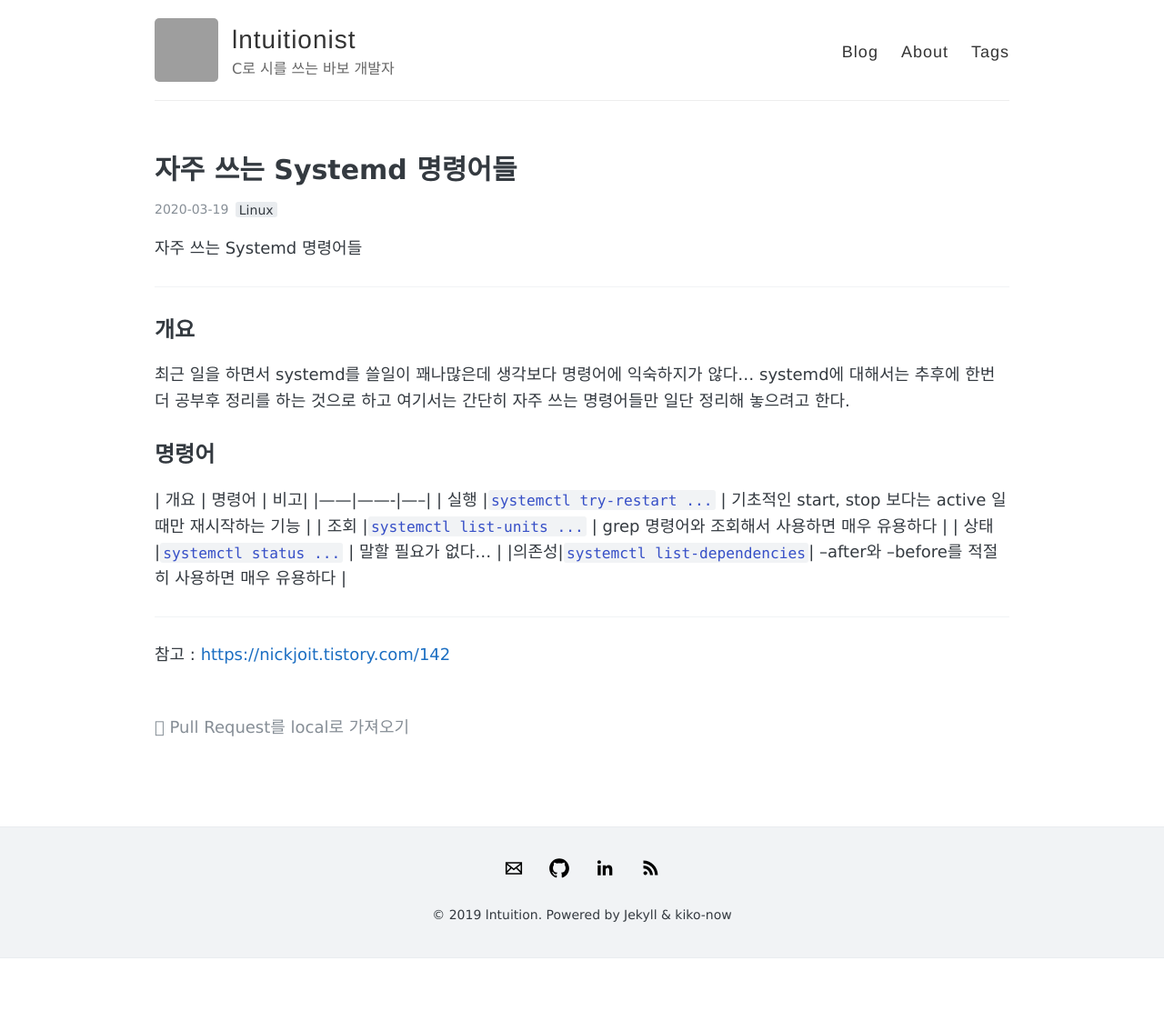
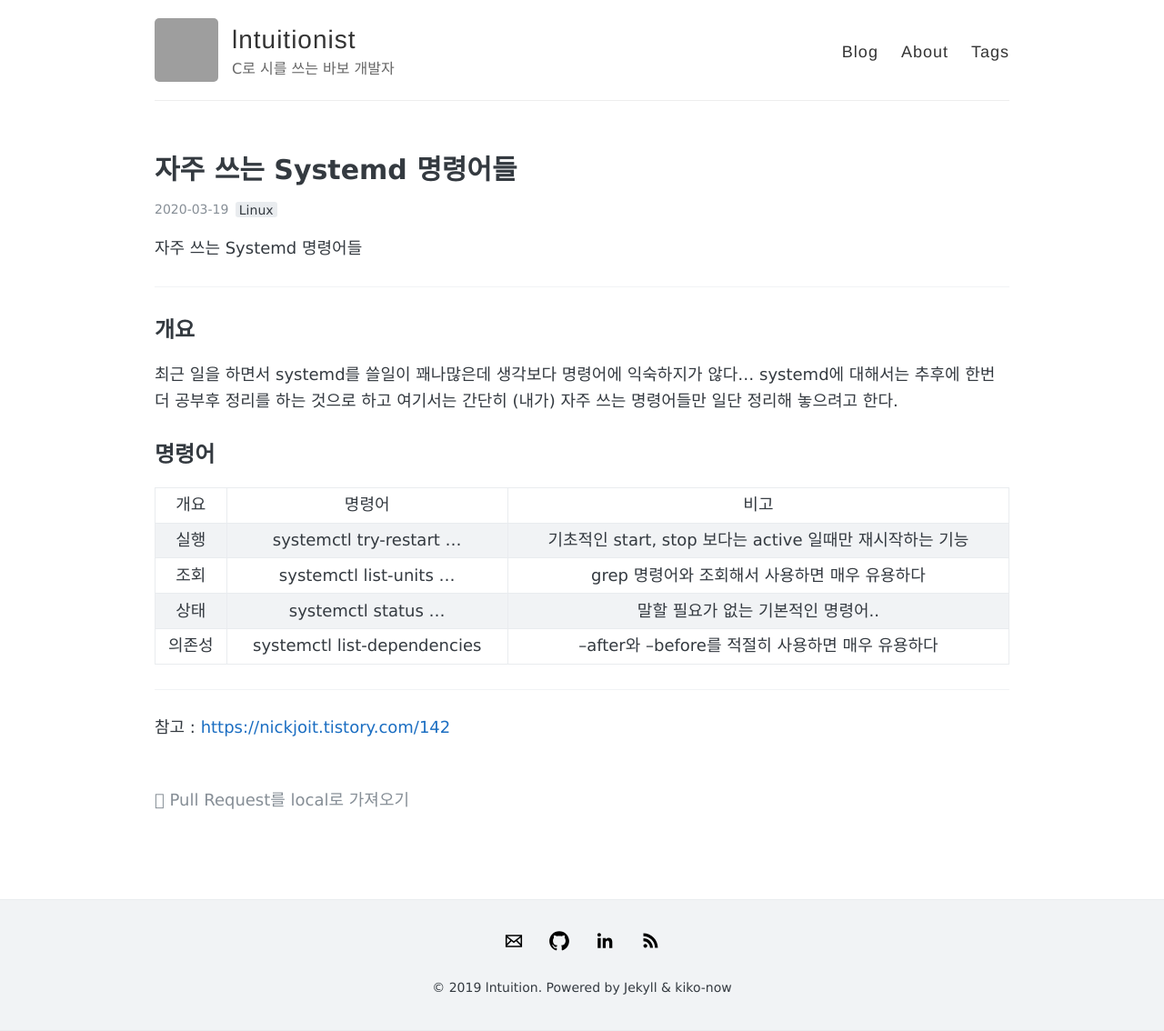
Before and after one commit to lntuition/lntuition.github.io, a Jekyll site: the page built from _posts/2020-03-19-Systemd-command.md, in a window 1280 px wide. Shown: the whole page at 91% size. Built offline with Jekyll 4.4.1, drawn with Linux system fonts in a browser that asks for light colours; some web fonts are replaced; comment, search, counter and statistics services are not loaded; before the commit the page ends 1054 px from its top, so only the background shows below that; grey boxes are pictures that could not be loaded.

Commit message:
Fix typo

```diff
--- a/_posts/2020-03-19-Systemd-command.md
+++ b/_posts/2020-03-19-Systemd-command.md
@@ -11,15 +11,16 @@ comments: true
 
 ## 개요
 최근 일을 하면서 systemd를 쓸일이 꽤나많은데 생각보다 명령어에 익숙하지가 않다...
-systemd에 대해서는 추후에 한번 더 공부후 정리를 하는 것으로 하고 여기서는 간단히 자주 쓰는 명령어들만 일단 정리해 놓으려고 한다.
+systemd에 대해서는 추후에 한번 더 공부후 정리를 하는 것으로 하고 여기서는 간단히 (내가) 자주 쓰는 명령어들만 일단 정리해 놓으려고 한다.
 
 ## 명령어
+
 | 개요 | 명령어 | 비고|
-|------|-------|-----|
-| 실행 |`systemctl try-restart ...`  | 기초적인 start, stop 보다는 active 일때만 재시작하는 기능 |
-| 조회 |`systemctl list-units ...`   | grep 명령어와 조회해서 사용하면 매우 유용하다 |
-| 상태 |`systemctl status ...`       | 말할 필요가 없다...  |
-|의존성|`systemctl list-dependencies`| --after와 --before를 적절히 사용하면 매우 유용하다 |
+|:----:|:-----:|:---:|
+| 실행 |systemctl try-restart ...  | 기초적인 start, stop 보다는 active 일때만 재시작하는 기능 |
+| 조회 |systemctl list-units ...   | grep 명령어와 조회해서 사용하면 매우 유용하다 |
+| 상태 |systemctl status ...       | 말할 필요가 없는 기본적인 명령어..  |
+|의존성|systemctl list-dependencies| --after와 --before를 적절히 사용하면 매우 유용하다 |
 
 ---
 참고 : <https://nickjoit.tistory.com/142>
```
